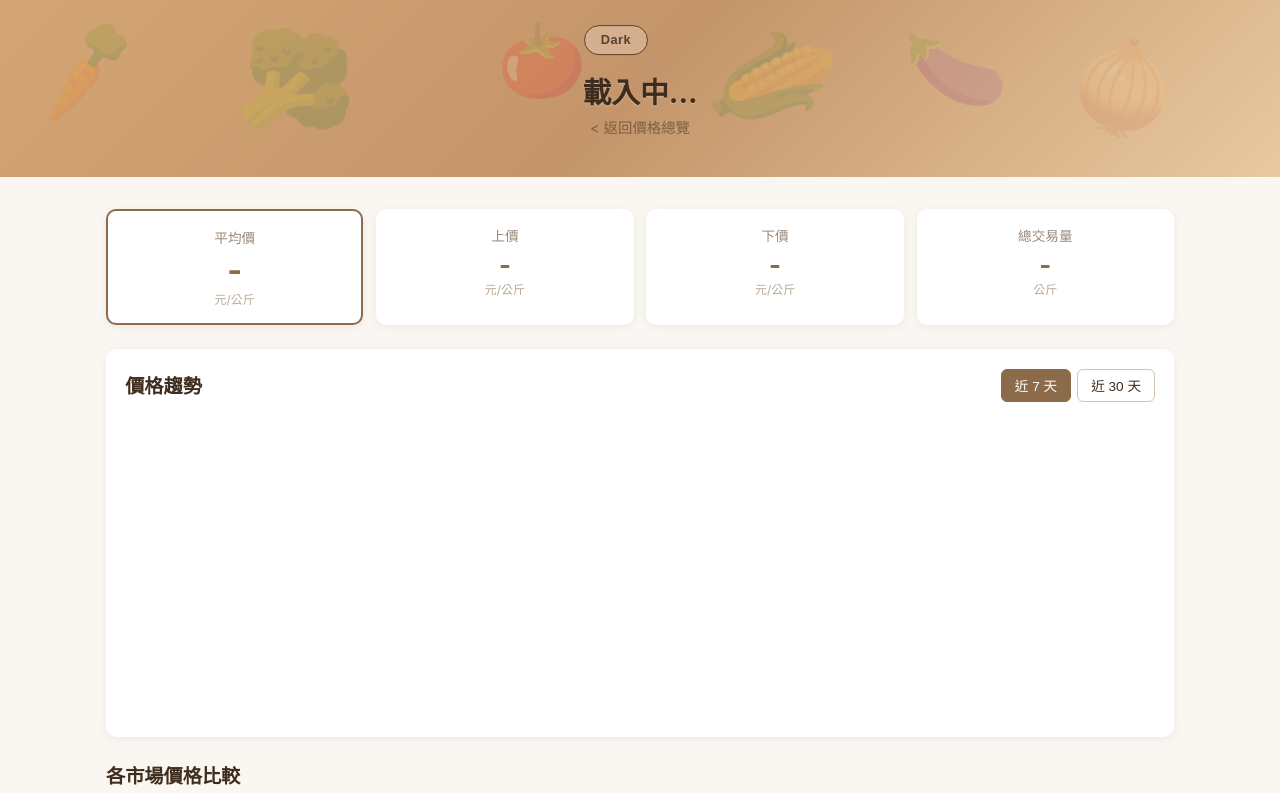
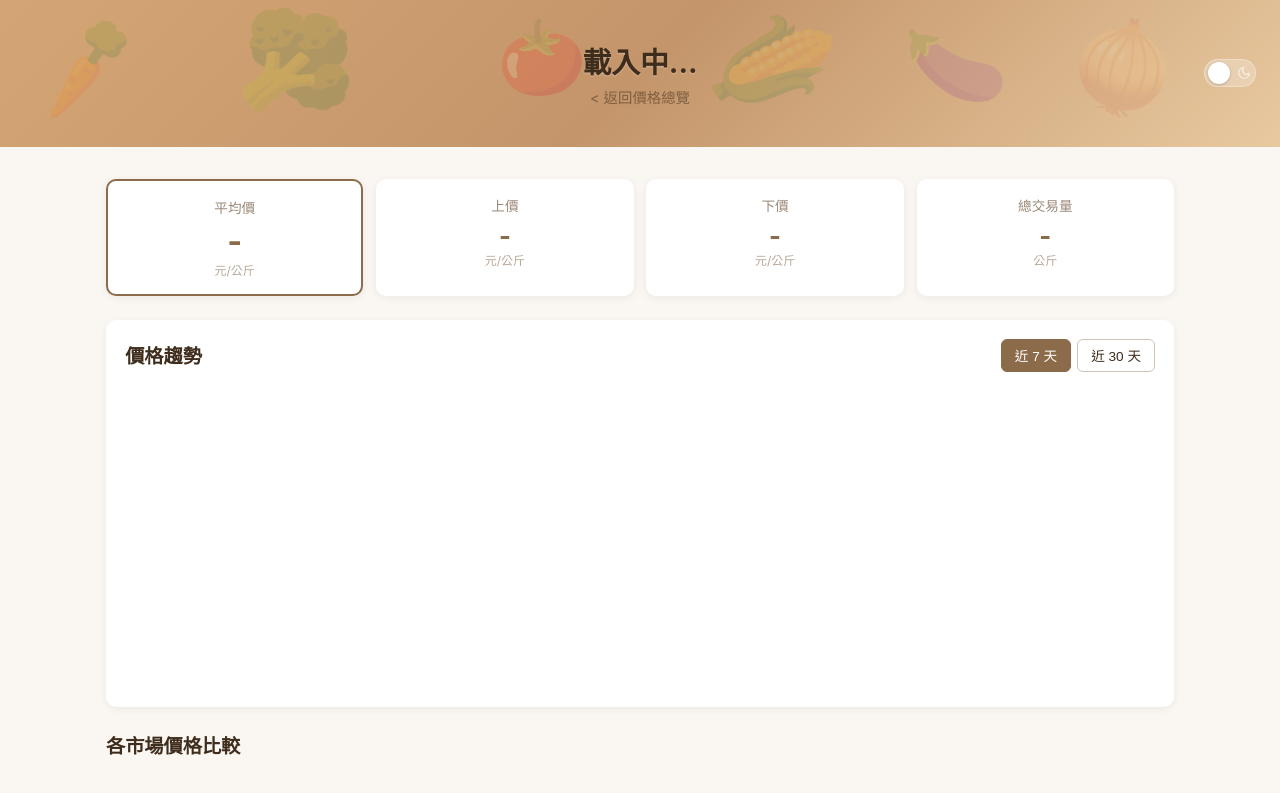
Before and after one commit to atgak1688-arch/taiwan-vegetable-prices, a plain HTML site: page detail.html in a window 1280 px wide. Shown: the top 793 px of the page. Drawn offline with nearby package versions, Linux system fonts and the light colour scheme.

Commit message:
feat: replace text button with toggle switch for dark mode
- Slide toggle with SVG sun/moon icons instead of ugly text button
- Vertically centered in header right side
- Smooth thumb animation on toggle
- Cache busting: added ?v=2 to all CSS/JS references

Co-Authored-By: Claude Opus 4.6 (1M context) <noreply@anthropic.com>

```diff
--- a/css/style.css
+++ b/css/style.css
@@ -114,34 +114,78 @@ header h1 {
   position: relative;
 }
 
-.theme-toggle {
+/* Theme toggle switch */
+.theme-switch {
   position: absolute;
   top: 50%;
   right: 1.5rem;
   transform: translateY(-50%);
-  padding: 0.4rem 1rem;
-  border: 1.5px solid currentColor;
-  border-radius: 20px;
-  background: rgba(255,255,255,0.3);
-  color: inherit;
-  opacity: 0.8;
-  font-size: 0.8rem;
   z-index: 10;
-  font-weight: 600;
   cursor: pointer;
-  transition: background 0.2s, transform 0.1s;
-  letter-spacing: 0.5px;
-  position: relative;
+  display: block;
 }
 
-.theme-toggle:hover {
-  background: rgba(255,255,255,0.45);
-  transform: translateY(-50%) scale(1.05);
-  opacity: 1;
+.theme-switch input {
+  display: none;
 }
 
-.theme-toggle:active {
-  transform: translateY(-50%) scale(0.95);
+.switch-track {
+  display: flex;
+  align-items: center;
+  width: 52px;
+  height: 28px;
+  background: rgba(255,255,255,0.25);
+  border-radius: 14px;
+  position: relative;
+  padding: 0 4px;
+  justify-content: space-between;
+  transition: background 0.3s;
+  border: 1.5px solid rgba(255,255,255,0.3);
+}
+
+.switch-track:hover {
+  background: rgba(255,255,255,0.35);
+}
+
+.switch-icon {
+  display: flex;
+  align-items: center;
+  justify-content: center;
+  width: 14px;
+  height: 14px;
+  color: rgba(255,255,255,0.7);
+  z-index: 1;
+}
+
+.switch-thumb {
+  position: absolute;
+  left: 3px;
+  top: 50%;
+  transform: translateY(-50%);
+  width: 22px;
+  height: 22px;
+  background: white;
+  border-radius: 50%;
+  box-shadow: 0 1px 3px rgba(0,0,0,0.2);
+  transition: left 0.3s ease;
+}
+
+/* When checked (dark mode) */
+.theme-switch input:checked ~ .switch-track .switch-thumb {
+  left: 27px;
+}
+
+.theme-switch input:checked ~ .switch-track {
+  background: rgba(0,0,0,0.3);
+  border-color: rgba(255,255,255,0.15);
+}
+
+.theme-switch input:checked ~ .switch-track .sun {
+  color: rgba(255,255,255,0.4);
+}
+
+.theme-switch input:checked ~ .switch-track .moon {
+  color: #ffd54f;
 }
 
 /* ===== Main ===== */
--- a/detail.html
+++ b/detail.html
@@ -4,13 +4,20 @@
   <meta charset="UTF-8">
   <meta name="viewport" content="width=device-width, initial-scale=1.0">
   <title>蔬菜價格詳情 - 台灣蔬菜即時價格查詢</title>
-  <link rel="stylesheet" href="css/style.css">
-  <link rel="stylesheet" href="css/detail.css">
+  <link rel="stylesheet" href="css/style.css?v=2">
+  <link rel="stylesheet" href="css/detail.css?v=2">
   <script src="https://cdn.jsdelivr.net/npm/chart.js@4.4.7/dist/chart.umd.min.js"></script>
 </head>
 <body>
   <header>
-    <button id="themeToggle" class="theme-toggle" aria-label="切換深淺模式" title="切換深淺模式">Dark</button>
+    <label class="theme-switch" title="切換深淺模式">
+      <input type="checkbox" id="themeToggle">
+      <span class="switch-track">
+        <span class="switch-icon sun"><svg viewBox="0 0 24 24" width="14" height="14" fill="none" stroke="currentColor" stroke-width="2"><circle cx="12" cy="12" r="5"/><path d="M12 1v2M12 21v2M4.22 4.22l1.42 1.42M18.36 18.36l1.42 1.42M1 12h2M21 12h2M4.22 19.78l1.42-1.42M18.36 5.64l1.42-1.42"/></svg></span>
+        <span class="switch-icon moon"><svg viewBox="0 0 24 24" width="14" height="14" fill="none" stroke="currentColor" stroke-width="2"><path d="M21 12.79A9 9 0 1 1 11.21 3 7 7 0 0 0 21 12.79z"/></svg></span>
+        <span class="switch-thumb"></span>
+      </span>
+    </label>
     <h1 id="cropTitle">載入中...</h1>
     <p class="subtitle"><a href="index.html" class="back-link">< 返回價格總覽</a></p>
   </header>
@@ -72,6 +79,6 @@
        本站僅供參考，實際價格以市場公告為準</p>
   </footer>
 
-  <script src="js/detail.js"></script>
+  <script src="js/detail.js?v=2"></script>
 </body>
 </html>
--- a/js/detail.js
+++ b/js/detail.js
@@ -232,13 +232,9 @@ document.querySelectorAll('.range-btn').forEach(btn => {
 // === Theme toggle ===
 const themeToggle = document.getElementById('themeToggle');
 
-function getTheme() {
-  return document.documentElement.getAttribute('data-theme') || 'light';
-}
-
 function applyTheme(theme) {
   document.documentElement.setAttribute('data-theme', theme);
-  themeToggle.textContent = theme === 'dark' ? 'Light' : 'Dark';
+  themeToggle.checked = theme === 'dark';
 }
 
 const savedTheme = localStorage.getItem('theme');
@@ -250,8 +246,8 @@ if (savedTheme) {
   applyTheme('light');
 }
 
-themeToggle.addEventListener('click', () => {
-  const next = getTheme() === 'dark' ? 'light' : 'dark';
+themeToggle.addEventListener('change', () => {
+  const next = themeToggle.checked ? 'dark' : 'light';
   applyTheme(next);
   localStorage.setItem('theme', next);
 });
```
Also changed, not shown: index.html (+10 -3 lines), js/app.js (+3 -7 lines).
